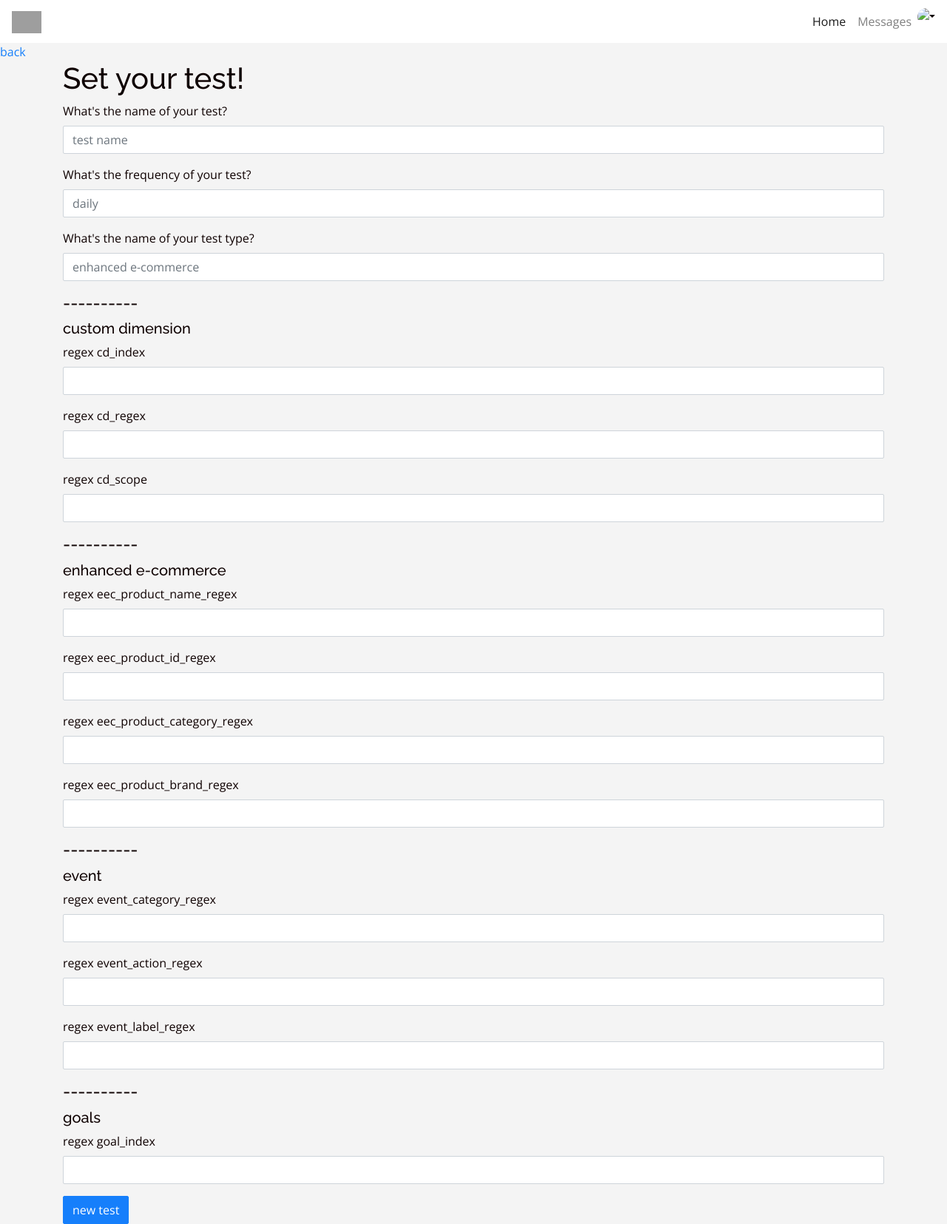
After one commit to simlf/surelytic, a Rails app: page /projects/1/tests/new in a window 1280 px wide. The commit adds this page. Shown: the whole page at 74% size. Run offline with Rails 7, Linux system fonts and the light colour scheme; a user stored in the database is signed in; style sheets or scripts are compiled from the project's sources; some libraries are stand-ins or nearby versions; grey boxes are pictures that could not be loaded.

Commit message:
start set up C

```diff
--- a/app/controllers/tests_controller.rb
+++ b/app/controllers/tests_controller.rb
@@ -9,4 +9,39 @@ class TestsController < ApplicationController
       @before_last_result = nil
     end
   end
+
+  def new
+    @test = Test.new
+  end
+
+  def create
+    project = current_user.projects.find(params[:project_id])
+    @test = Test.new(test_params)
+    @test.project = project
+    @test.user = current_user
+
+    @test.save
+    redirect_to project_path(project)
+  end
+
+  private
+
+  def test_params
+    params.require(:test).permit(
+      :name,
+      :frequency,
+      :ga_report_type,
+      :cd_index,
+      :cd_regex,
+      :cd_scope,
+      :eec_product_name_regex,
+      :eec_product_id_regex,
+      :eec_product_category_regex,
+      :eec_product_brand_regex,
+      :event_category_regex,
+      :event_action_regex,
+      :event_label_regex,
+      :goal_index
+    )
+  end
 end
--- a/app/views/organizations/show.html.erb
+++ b/app/views/organizations/show.html.erb
@@ -1,8 +1,10 @@
 <div class="container">
   <h1>hello <%= @orga.name %></h1>
   <h2>All your tests 🕶️</h2>
+  <h3><%= link_to "create new project", new_project_path %></h3>
+
   <% @projects.each do |project| %>
-    <h3><%= project.name %> | <%= link_to "👓️", projects_path(project) %></h3>
+    <h3><%= project.name %> | <%= link_to "👓️", project_path(project) %></h3>
     <% project.tests.each do |test| %>
       <p><%= test.name %> | <%= link_to "see details", project_test_path(project, test) %></p>
       <!-- info : /projects/:project_id/tests/:id -->
--- /dev/null
+++ b/app/views/tests/new.html.erb
@@ -0,0 +1,33 @@
+<%= link_to "back", organization_path %>
+<div class="container">
+
+  <h1>Set your test!</h1>
+
+  <%= simple_form_for([:project, @test]) do |f| %>
+    <%= f.input :name, placeholder: 'test name', :label => "What's the name of your test?" %>
+    <%= f.input :frequency, placeholder: 'daily', :label => "What's the frequency of your test?" %>
+    <%= f.input :ga_report_type, placeholder: 'enhanced e-commerce', :label => "What's the name of your test type?" %>
+    <h4>----------</h4>
+    <h5>custom dimension</h5>
+    <%= f.input  :cd_index, placeholder: '', :label => "regex cd_index"  %>
+    <%= f.input  :cd_regex, placeholder: '', :label => "regex cd_regex"  %>
+    <%= f.input  :cd_scope, placeholder: '', :label => "regex cd_scope"  %>
+    <h4>----------</h4>
+    <h5>enhanced e-commerce</h5>
+    <%= f.input  :eec_product_name_regex, placeholder: '', :label => "regex eec_product_name_regex"  %>
+    <%= f.input  :eec_product_id_regex, placeholder: '', :label => "regex eec_product_id_regex"  %>
+    <%= f.input  :eec_product_category_regex, placeholder: '', :label => "regex eec_product_category_regex"  %>
+    <%= f.input  :eec_product_brand_regex, placeholder: '', :label => "regex eec_product_brand_regex"  %>
+    <h4>----------</h4>
+    <h5>event</h5>
+    <%= f.input  :event_category_regex, placeholder: '', :label => "regex event_category_regex"  %>
+    <%= f.input  :event_action_regex, placeholder: '', :label => "regex event_action_regex"  %>
+    <%= f.input  :event_label_regex, placeholder: '', :label => "regex event_label_regex"  %>
+    <h4>----------</h4>
+    <h5>goals</h5>
+    <%= f.input  :goal_index, placeholder: '', :label => "regex goal_index"  %>
+
+    <%= f.button :submit, 'new test', class: 'btn btn-primary' %>
+  <% end %>
+  </div>
+</div>
```
Also changed, not shown: app/controllers/projects_controller.rb (+19 -0 lines), app/views/projects/new.html.erb (added, +13 -0 lines), app/views/projects/show.html.erb (added, +9 -0 lines), app/views/tests/show.html.erb (+5 -1 lines).
